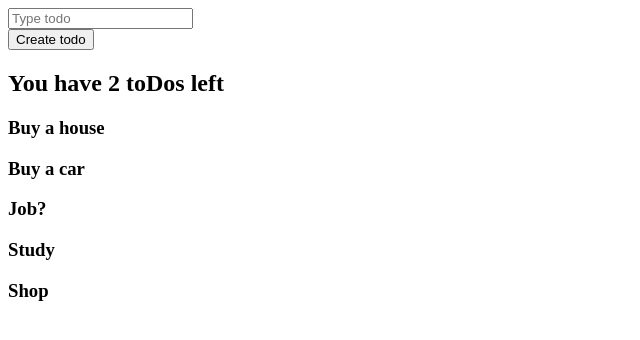
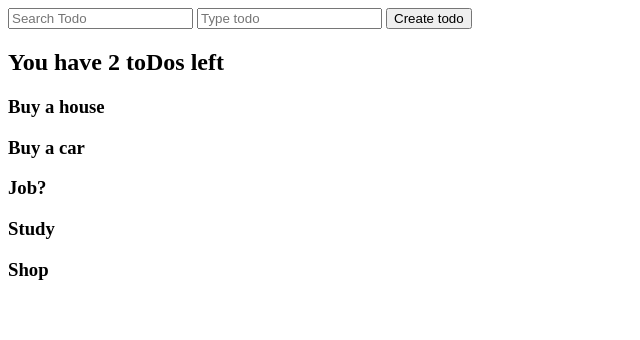
Before and after one commit to RodrigoACortes/js-tutorial, a plain HTML site: page todo-app/index.html in a window 1280 px wide. Shown: the whole page, without its empty margins (0-640 px from the left). Drawn offline with Linux system fonts and the light colour scheme.

Commit message:
filter system for todos app

```diff
--- a/todo-app/index.html
+++ b/todo-app/index.html
@@ -3,9 +3,10 @@
   <head>
   </head>
   <body>
+    <input id="search-todos-text" type="text" placeholder="Search Todo">
     <input id="new-todo-text" type="text" placeholder="Type todo">
+    <button id="add-todo">Create todo</button>
     <div id="todos-container"></div>
-    <button id="add-todo">Create todo</button>
     <script src='todo-app.js'></script>
   </body>
 </html>
--- a/todo-app/todo-app.js
+++ b/todo-app/todo-app.js
@@ -21,21 +21,33 @@ const toDos = [
   }
 ]
 
-// You have 2 toDos left (p element)
-const toDosLeft = toDos.filter(function (toDo) {
+const filter = {
+  searchText: ''
+}
+
+const renderTodos = function (toDos, filter) {
+  const newTodoList = toDos.filter(function (toDo) {
+    return toDo.text.toLowerCase().includes(filter.searchText.toLowerCase())
+  })
+
+  document.querySelector('#todos-container').innerHTML = ''
+
+  const toDosLeft = newTodoList.filter(function (toDo) {
     return !toDo.completed
   })
 
   const message = document.createElement('h2')
   message.textContent = `You have ${toDosLeft.length} toDos left`
-document.querySelector('body').appendChild(message)
+  document.querySelector('#todos-container').appendChild(message)
 
-// add a p for each todo above (use text value)
-toDos.forEach(function (toDo) {
+  newTodoList.forEach(function (toDo) {
     const toDoShown = document.createElement('h3')
     toDoShown.textContent = toDo.text
-  document.querySelector('body').appendChild(toDoShown)
+    document.querySelector('#todos-container').appendChild(toDoShown)
   })
+}
+
+renderTodos(toDos,filter)
 
 document.querySelector('#add-todo').addEventListener('click', function (e) {
   console.log('Added a note')
@@ -44,3 +56,8 @@ document.querySelector('#add-todo').addEventListener('click', function (e) {
 document.querySelector('#new-todo-text').addEventListener('input', function (e) {
   console.log(e.target.value)
 })
+
+document.querySelector('#search-todos-text').addEventListener('input', function (e) {
+  filter.searchText = e.target.value
+  renderTodos(toDos, filter)
+})
```
Lines whose indentation alone changed are shown as unchanged.
